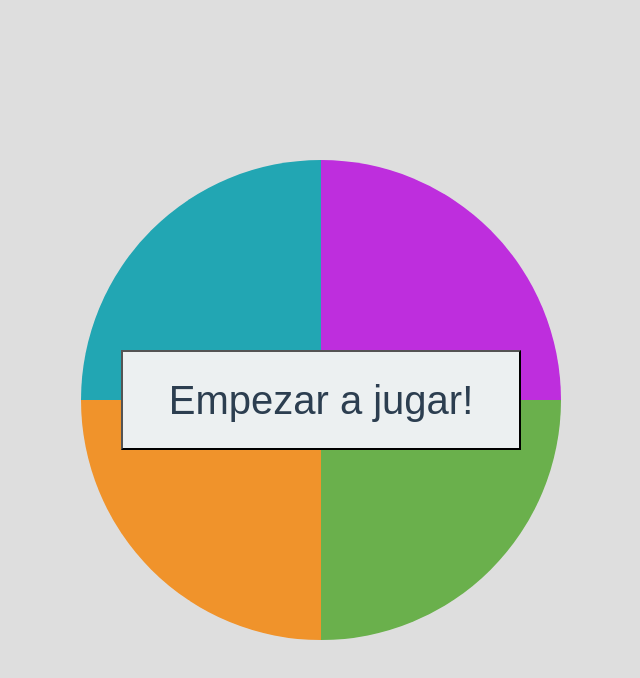
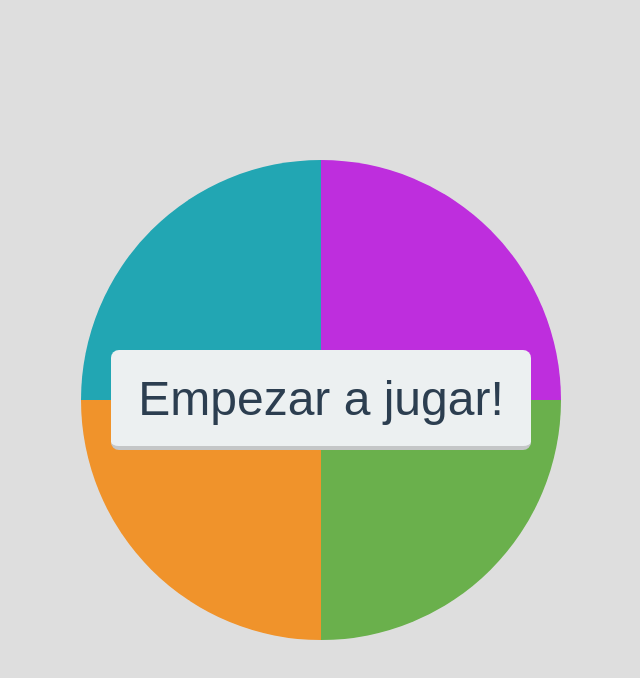
Before and after one commit to juanroam/simon-dice, a plain HTML site: page index.html in a window 1280 px wide. Shown: the whole page, without its empty margins (319-959 px from the left). Drawn offline with Linux system fonts and the light colour scheme.

Commit message:
Agregado código CSS para que el bótón se vea más cool.

```diff
--- a/css/style.css
+++ b/css/style.css
@@ -63,14 +63,30 @@ body {
 }
 
 .btn-start {
-  width: 400px;
+  width: 420px;
   height: 100px;
   background: #ecf0f1;
   color: #2c3e50;
-  font-size: 2.5rem;
+  font-size: 3em;
   position: absolute;
   top: calc(50% - 50px);
-  left: calc(50% - 200px);
+  left: calc(50% - 210px);
+  cursor: pointer;
+  border: none;
+  border-bottom: 4px solid #c4c6c7;
+  border-radius: 8px;
+  transition: .5s;
+  outline: none;
+}
+
+.btn-start:hover {
+  color: #ecf0f1;
+  background: #2c3e50;
+  border-bottom: 4px solid #1f3346;
+}
+
+.btn-start:active {
+  transform: scale(.95);
 }
 
 .hide {
```
